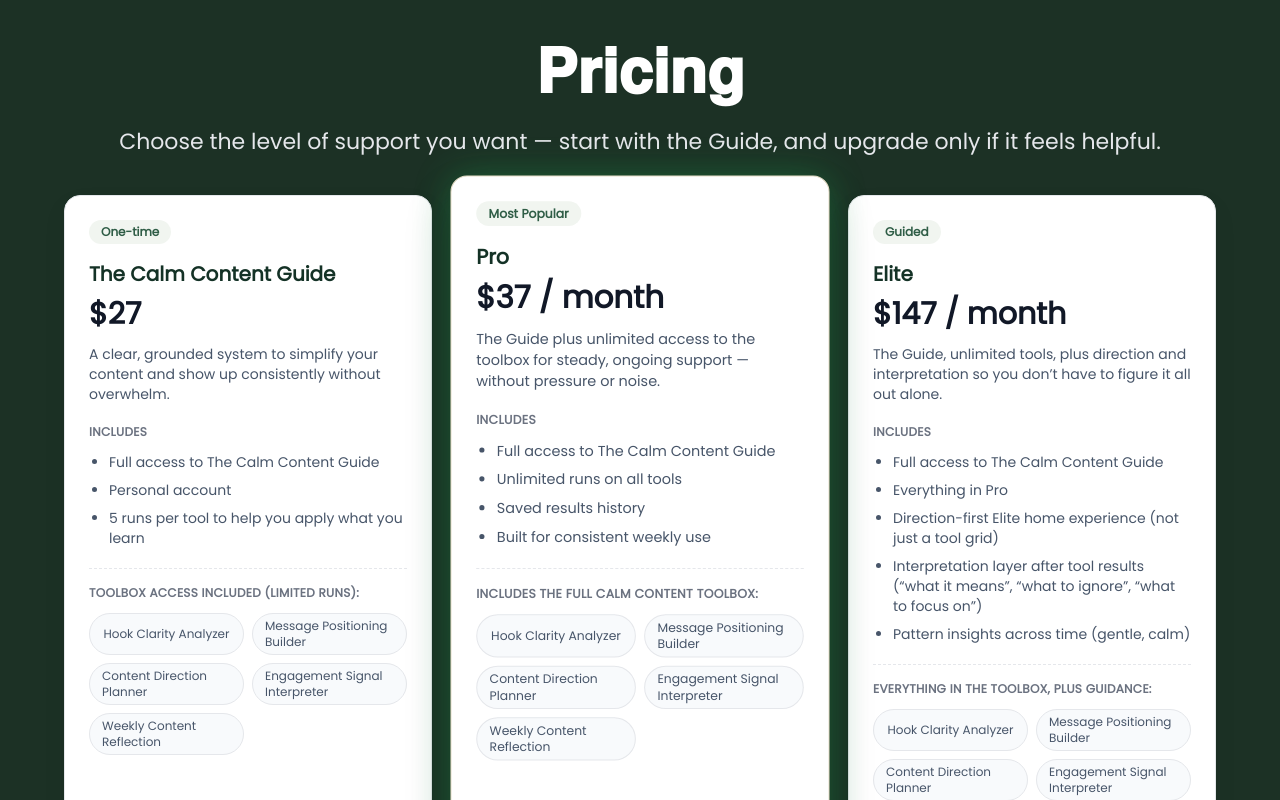
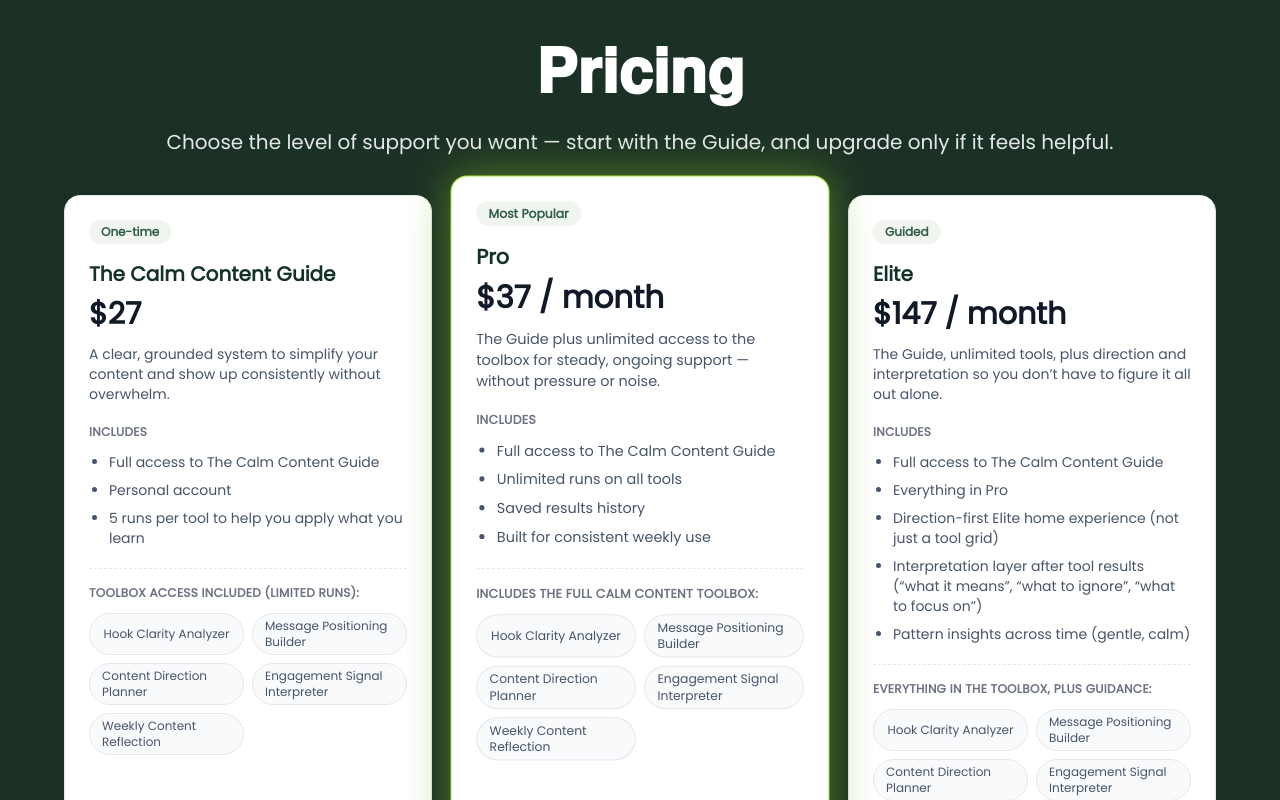
Before and after one commit to gmajors1326/the-calm-content-companion, a Next.js app: page / in a window 1280 px wide. Shown: the part 3840-4640 px from the top of the page. Built offline with nearby package versions, Linux system fonts and the light colour scheme; a web font is replaced by a local one.

Commit message:
Tune pricing subtitle and glow

```diff
--- a/app/page.tsx
+++ b/app/page.tsx
@@ -424,14 +424,14 @@ export default function PromotoLandingPage() {
   }) => (
     <div
       className={`flex h-full flex-col rounded-2xl border bg-white p-6 shadow-[0_10px_25px_rgba(0,0,0,0.06)] ${
-        highlight ? 'border-[#e5dcc6] shadow-[0_16px_32px_rgba(0,0,0,0.08)]' : 'border-[#e5e7eb]'
+        highlight ? 'border-[#a3e635] shadow-[0_16px_32px_rgba(0,0,0,0.08)]' : 'border-[#e5e7eb]'
       }`}
       style={{
         fontFamily: '"Poppins", sans-serif',
         ...(highlight
           ? {
               transform: 'translateY(-8px) scale(1.03)',
-              boxShadow: '0 24px 44px rgba(15,42,30,0.22), 0 0 36px rgba(34,197,94,0.32)'
+              boxShadow: '0 24px 44px rgba(15,42,30,0.22), 0 0 42px rgba(163,230,53,0.45)'
             }
           : {})
       }}
@@ -490,7 +490,7 @@ export default function PromotoLandingPage() {
       <div className="mx-auto max-w-6xl">
         <div className="text-center" style={{ fontFamily: '"Poppins", sans-serif' }}>
           <h2 className="font-semibold text-white" style={{ fontSize: '61px' }}>𝐏𝐫𝐢𝐜𝐢𝐧𝐠</h2>
-          <p className="mt-3 text-[#e5e7eb]" style={{ fontSize: '22px', lineHeight: '26px' }}>
+          <p className="mt-3 text-[#e5e7eb]" style={{ fontSize: '20px', lineHeight: '26px' }}>
             Choose the level of support you want — start with the Guide, and upgrade only if it feels helpful.
           </p>
         </div>
```
